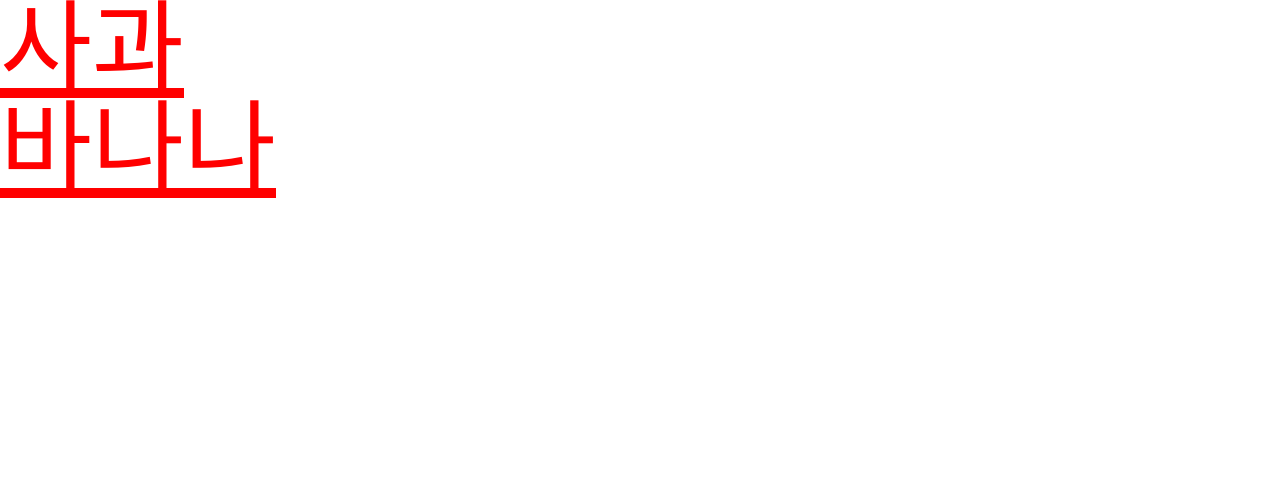
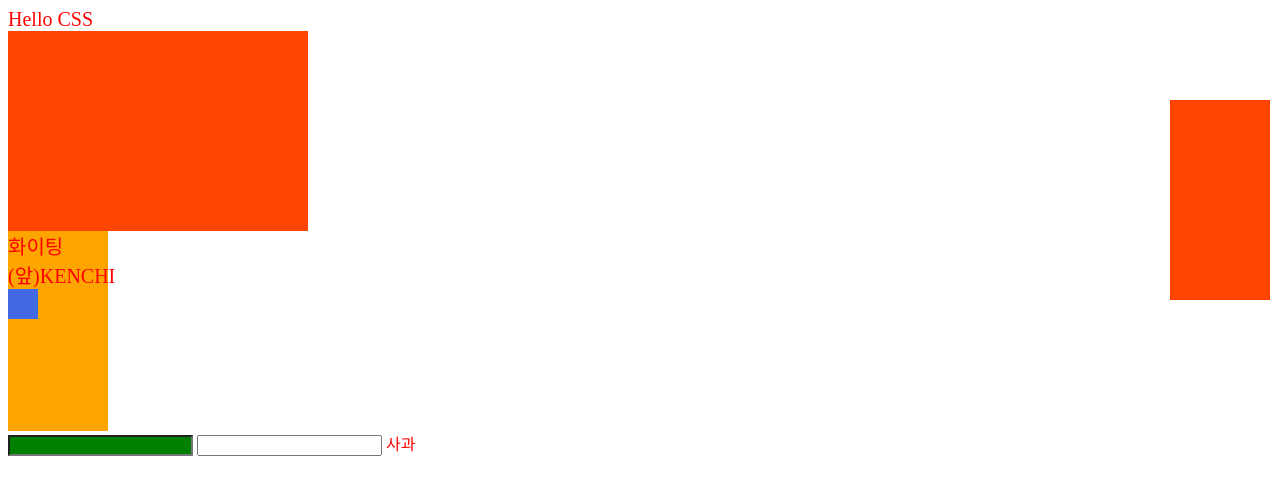
Before and after one commit to KenchiPa/starbucks-copy, a plain HTML site: page index.html in a window 1280 px wide. Drawn offline with nearby package versions, Linux system fonts and the light colour scheme.

Commit message:
CSS 개요

```diff
--- /dev/null
+++ b/CSS/box.css
@@ -0,0 +1,3 @@
+div {
+    color: red;
+}
--- /dev/null
+++ b/CSS/main.css
@@ -0,0 +1,68 @@
+@import url("./box.css");
+
+div {
+    font-size: 20px;
+}
+
+.box {
+    width: 100px;  /* 넓이 */
+    height: 100px;  /* 높이 */
+    background: orange;  /* 배경 */
+    transition: 1s;  /* 전환효과 */
+
+}
+/* 가상 클래스 */
+.box:hover {  /* 마우스 올려두고 있는 경우 */
+    width: 300px;  /* 넓이 */
+    background: royalblue;  /* 배경 */
+}
+.box::before {
+    content: "화이팅(앞)"  /* 필수 */
+}
+.box::after {
+    content: "";  /* 필수 */
+    display: block;  /* before, after는 인라인 요소이기 때문에 가로,세로값을 가지게 만들어주기 위해서는 블럭요소로 변환을 해줘야 한다. */
+    width: 30px;
+    height: 30px;
+    background-color: royalblue;
+
+}
+.box2 {
+    width: 100px;  /* 넓이 */
+    height: 100px;  /* 높이 */
+    background: orange;  /* 배경 */
+    transition: 1s;  /* 전환효과 */
+
+}
+.box2:active {  /* 마우스를 클릭하고 있는 경우 */
+    width: 300px;  /* 넓이 */
+    background: royalblue;  /* 배경 */
+}
+.box2:focus {  /* 박스는 원래 focus 가상클래스가 적용이 안되는데 속성으로 tabindex="-1"을 추가해주면 focus가 적용이 된다. */
+    background: red;  /* 배경 */
+}
+input {
+
+}
+input:focus {
+    background: yellow;
+}
+[type="text"] {
+    background-color: green;
+}
+[data-fruit-name] {
+    color: red;
+}
+.parent {
+    width: 300px;
+    height: 200px;
+    background-color: orangered;
+}
+.child {
+    width: 100px;
+    height: inherit;  /* 부모요소로부터 상속받아 사용 */
+    background-color: inherit;
+    position: fixed;  /* 화면의 viewport를 기준으로 배치하겠다. */
+    top: 100px;  /* 위에서 100px */
+    right: 10px;  /* 오른쪽에서 10px */
+}
--- a/index.html
+++ b/index.html
@@ -1,26 +1,21 @@
 <!DOCTYPE html>
-<!-- 문서의 언어를 설정 -->
 <html lang="ko">
 <head>
     <meta charset="UTF-8">
     <meta http-equiv="X-UA-Compatible" content="IE=edge">
     <meta name="viewport" content="width=device-width, initial-scale=1.0">
-    <title>Starbucks Copy</title>
-    <!-- 스타일 초기화 -->
-    <link rel="stylesheet" href="https://cdn.jsdelivr.net/npm/reset-css@5.0.1/reset.min.css">
-    <!-- main.css 파일을 현재의 html파일과 연결을 시켜준다. -->
-    <link rel="stylesheet" href="./main.css">
-    <!-- main.js 파일을 현재의 html파일과 연결을 시켜준다. -->
-    <script defer src="./main.js"></script>
-    <style>
-        div {
-            text-decoration: underline;
-        }
-    </style>
+    <title>Document</title>
+    <link rel="stylesheet" href="./CSS/main.css">
 </head>
 <body>
-    <div data-fruit-name="apple">사과</div>
-    <div data-fruit-name="banana">바나나</div>
-    <!-- <div>Starbucks copy Start!</div> -->
+    <div id="hello" class="hello">Hello CSS</div>
+    <div class="parent">
+        <div class="child"></div>
+    </div>
+    <div class="box" >KENCHI</div>
+    <div class="box2" tabindex="-1"></div>
+    <input type="text" />
+    <input type="password" />
+    <span data-fruit-name="apple">사과</span>
 </body>
 </html>
```
Also changed, not shown: index1.html (added, +26 -0 lines).
